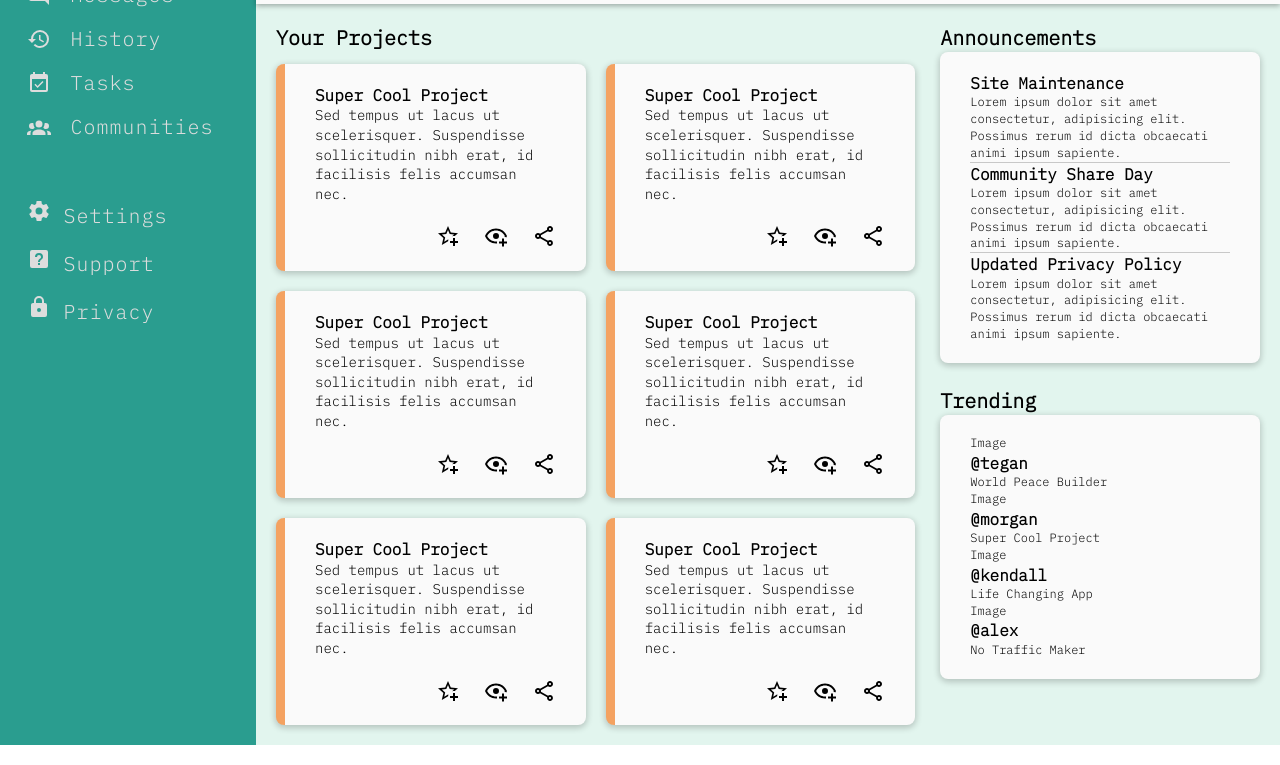
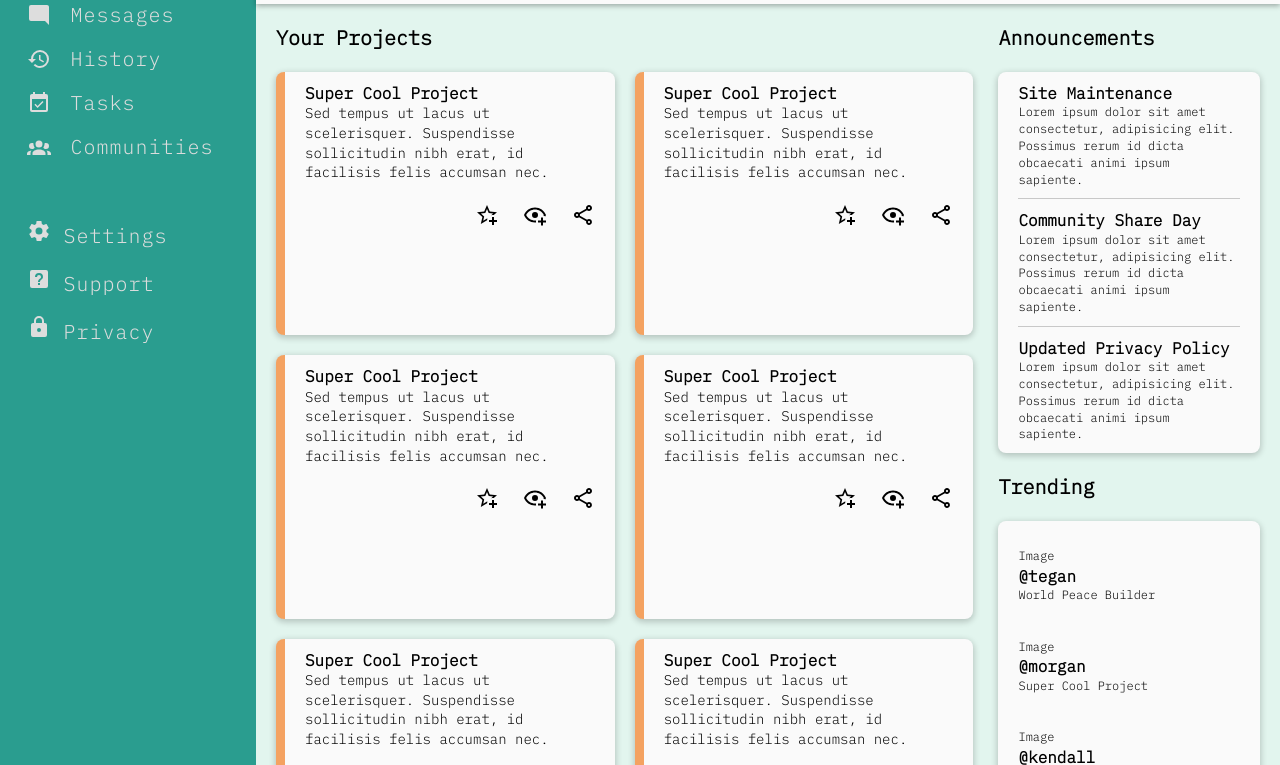
Before and after one commit to JohnSebastian3/admin-dashboard, a plain HTML site: page index.html in a window 1280 px wide. Shown: the part 211-976 px from the top of the page. Drawn offline with Linux system fonts and the light colour scheme.

Commit message:
Fix bug with grid on announcements and trending sections

```diff
--- a/assets/css/style.css
+++ b/assets/css/style.css
@@ -50,14 +50,15 @@ img {
 
 .container {
   display: grid;
+  grid-template-rows: auto 1fr;
   grid-template-columns: 1fr 4fr;
-  /* height: 100%; */
+  min-height: 100vh;
 }
 
 /* ================== Main Section ================*/
 .hero {
   background-color: rgb(226, 245, 238);
-  /* height: 100vh; */
+  height: 100%;
 }
 
 /* Header */
@@ -163,7 +164,7 @@ img {
 /* Projects */
 .main-content {
   display: grid;
-  grid-template-columns: 2fr 1fr;
+  grid-template-columns: 8fr 3fr;
   padding: 2rem;
   font-size: 1.4rem;
   column-gap: 2.5rem;
@@ -172,14 +173,14 @@ img {
 }
 
 .project-container {
-  display: grid;
+  /* display: grid;
   grid-template-columns: repeat(auto-fill, minmax(300px, 1fr));
   /* grid-template-rows: repeat(auto-fill, minmax(100px, 1fr)); */
-  gap: 2rem;
+  /* gap: 2rem;  */
 }
 
 .projects h3 {
-  grid-column: 1 / span 2;
+  grid-column: 1 / -1;
   align-self: start;
 }
 
@@ -187,14 +188,17 @@ img {
 .announcements,
 .trending {
   background-color: #fafafa;
-  padding: 2rem 3rem;
+  padding: 1rem 2rem;
   border-radius: 8px;
   box-shadow: 0px 2px 6px 1px rgba(0,0,0,0.2);
 }
 
 .projects {
-  display: grid;
-  grid-template-rows: 40px 1fr;
+   display: grid;
+   gap: 2rem;
+   grid-template-rows: auto 1fr 1fr;
+   grid-template-columns: repeat(auto-fit, minmax(300px, 1fr));
+   grid-auto-rows: 1fr;
 }
 
 .project {
@@ -218,7 +222,7 @@ img {
 .updates {
   display: grid;
   grid-template-rows: 1fr 1fr;
-  gap: 2.4rem;
+  gap: 2rem;
   font-size: 1.2rem;
 }
 
@@ -228,7 +232,33 @@ img {
 
 .announcement:nth-child(n + 1):not(:last-child) {
   border-bottom: 1px solid rgba(0,0,0,0.2);
+  padding-bottom: 1rem;
 }
+.announce-container,
+.trending-container{
+  display: flex;
+  flex-direction: column;
+  gap: 2rem;
+}
+
+.announce-container h3,
+.trending-container h3 {
+  align-self: flex-start;
+}
+
+.announcements {
+  display: flex;
+  flex-direction: column;
+  gap: 1rem;
+}
+
+.trending {
+  display: flex;
+  flex-direction: column;
+  justify-content: space-around;
+  flex: 1;
+}
+
 
 
 
--- a/index.html
+++ b/index.html
@@ -111,7 +111,6 @@
       <section class="main-content">
         <section class="projects">
           <h3>Your Projects</h3>
-          <div class="project-container">
             <div class="project">
               <h4>Super Cool Project</h4>
               <p>Sed tempus ut lacus ut scelerisquer. Suspendisse sollicitudin
@@ -184,13 +183,12 @@
               </div>
             </div>
 
-          </div>
         </section>
         <section class="updates">
           <div class="announce-container">
             <h3>Announcements</h3>
               <div class="announcements">
-                <div class="feed">
+
                   <div class="announcement">
                     <h4>Site Maintenance</h4>
                     <p>Lorem ipsum dolor sit amet consectetur, adipisicing elit. Possimus rerum id dicta obcaecati animi ipsum sapiente.</p>
@@ -205,7 +203,7 @@
                     <h4>Updated Privacy Policy</h4>
                     <p>Lorem ipsum dolor sit amet consectetur, adipisicing elit. Possimus rerum id dicta obcaecati animi ipsum sapiente.</p>
                   </div>
-                </div>
+
               </div>
           </div>
           <div class="trending-container">
```
